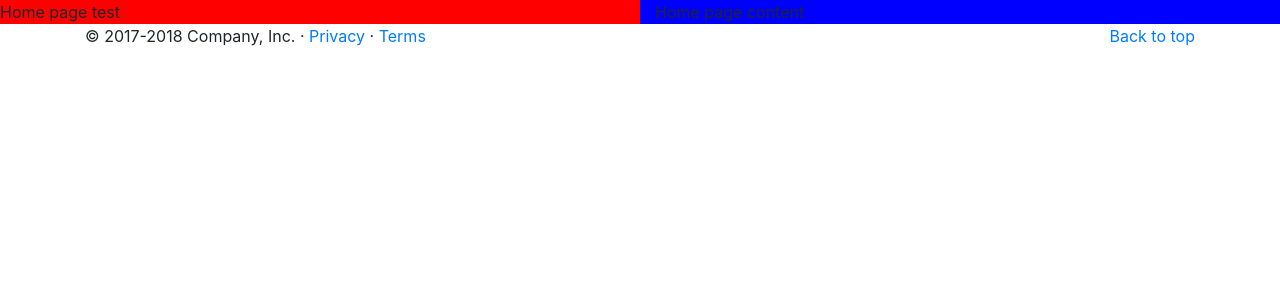
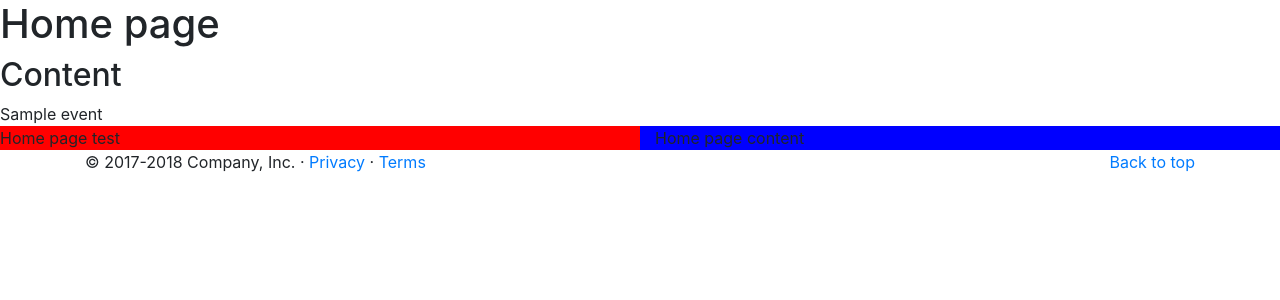
Before and after one commit to h-hub/ceylon_history, a Django app: template home/template/home.html in a window 1280 px wide. Shown: the top 300 px of the page. Run offline with Django 3.2, Linux system fonts and the light colour scheme; the template is opened without the code that fills it: values that come from a table or form of the project are taken from there, others are empty; tables that the repository leaves empty hold one stand-in row (values such as "Sample post"); parts of the project's set-up code (start-up, migrations or seed data) failed here and were passed over; some libraries are stand-ins or nearby versions.

Commit message:
add links model and ui

```diff
--- /dev/null
+++ b/event/admin.py
@@ -0,0 +1,5 @@
+from django.contrib import admin
+from event.models import Event, Link
+
+admin.site.register(Event)
+admin.site.register(Link)
--- /dev/null
+++ b/event/models.py
@@ -0,0 +1,17 @@
+from django.db import models
+
+
+class Event(models.Model):
+    name = models.CharField(max_length=30)
+    description = models.CharField(max_length=250)
+    date = models.DateTimeField(auto_now=True)
+
+    def __str__(self):
+        return self.name
+
+class Link(models.Model):
+    event = models.ForeignKey(Event, on_delete=models.CASCADE)
+    link = models.URLField(max_length=200)
+
+    def __str__(self):
+        return self.link
--- a/home/template/home.html
+++ b/home/template/home.html
@@ -6,6 +6,17 @@
 <link rel="stylesheet" type="text/css" href="{% static "home.css" %}">
 
 <div class="row">
+    <div class="col-md-12">
+        <h1>Home page</h1>
+    </div>
+
+    <div class="col-md-12">
+        <h2>Content</h2>
+        {% for entry in events %}
+            {{entry.name}}
+        {% endfor %}
+    </div>
+
     <div class="col first">
       Home page test
     </div>
```
Also changed, not shown: home/views.py (+6 -2 lines).
